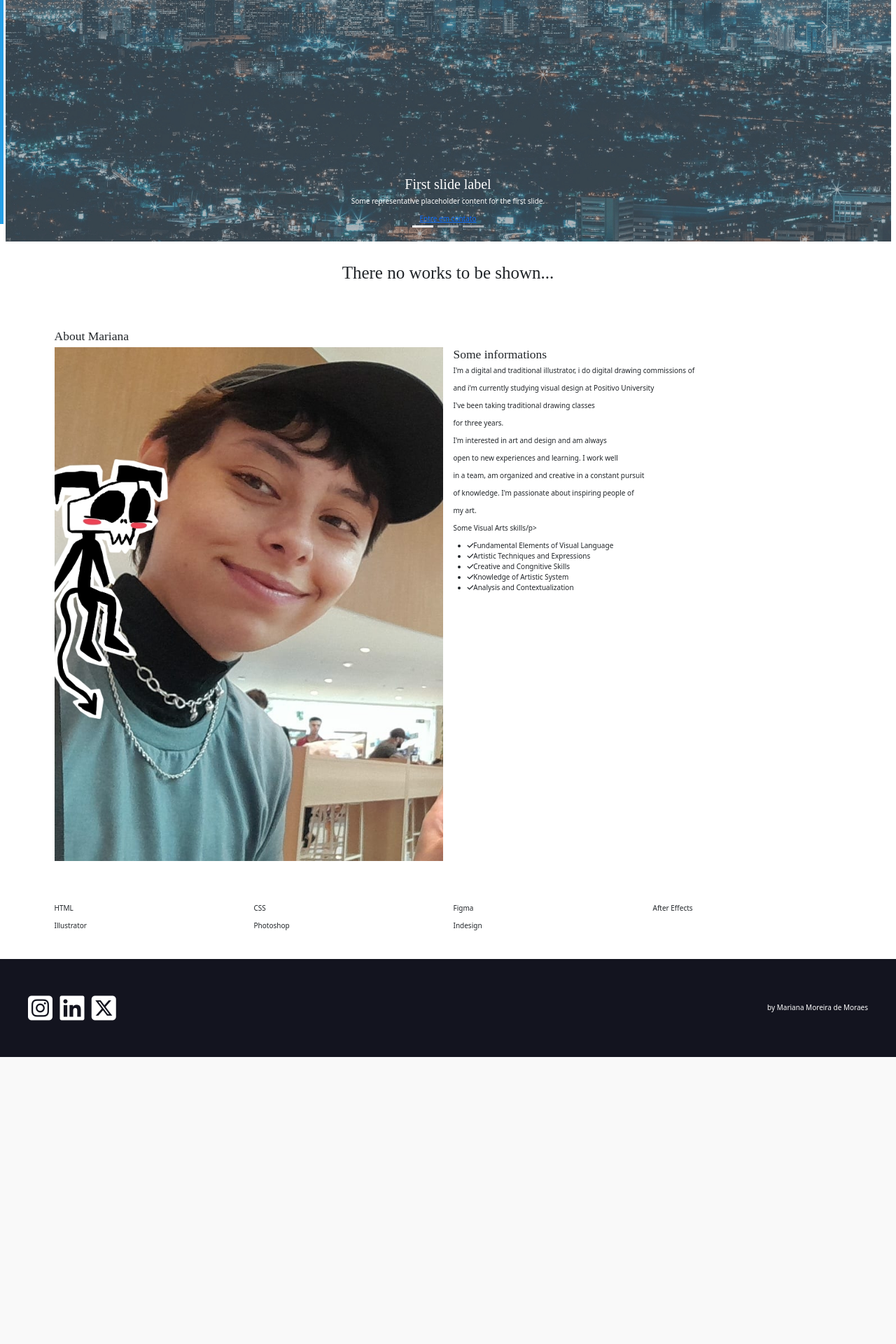
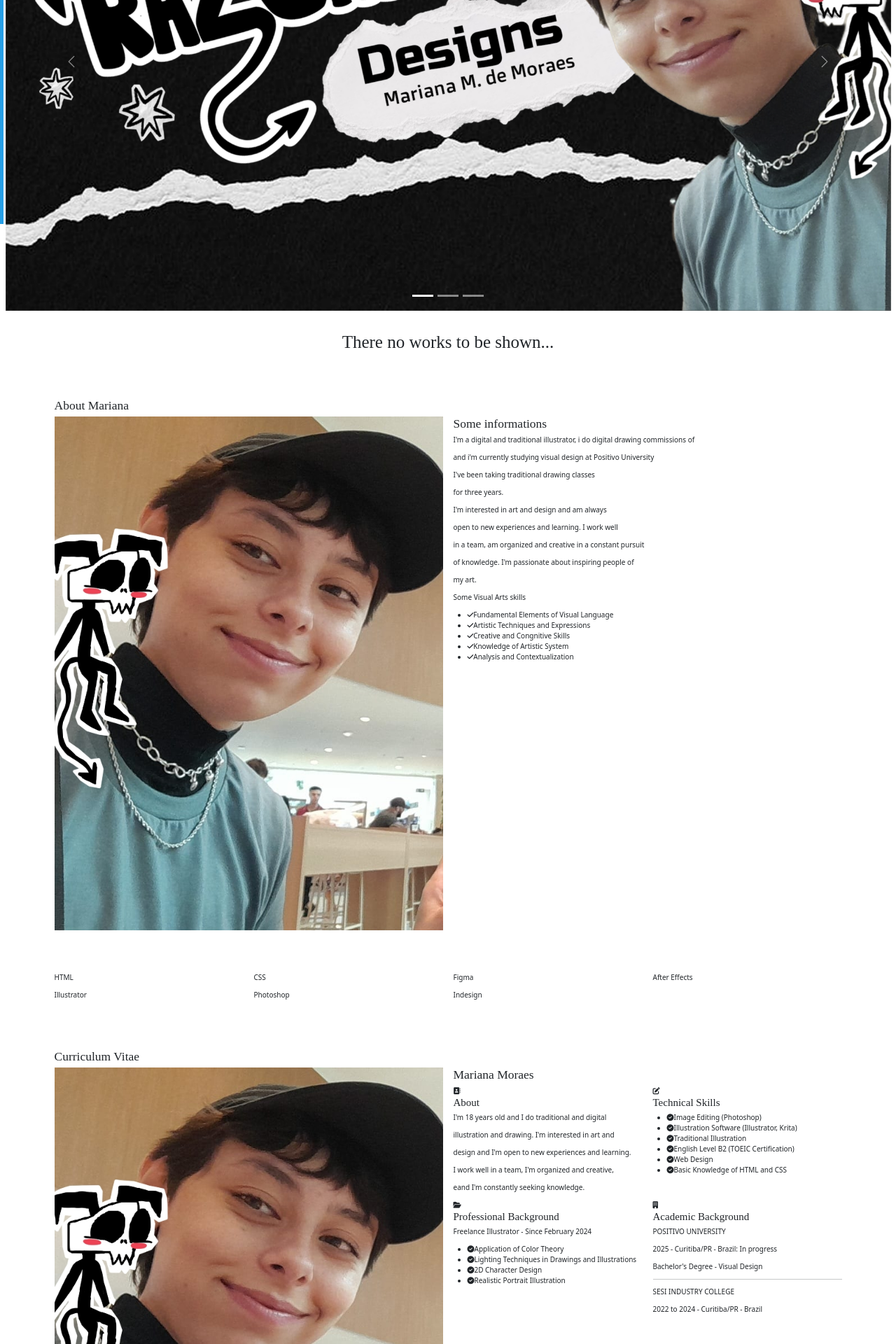
Before and after one commit to Fabio-R-Moraes/artes_portfolio, a Django app: page / in a window 1280 px wide. Shown: the part 480-2400 px from the top of the page at 70% size. Before the commit the page ends 1990 px from the top, so only its background shows below. Run offline with Django 5.2, Linux system fonts and the light colour scheme; data that the repository does not hold is empty; some libraries are stand-ins or nearby versions.

Commit message:
Ajuste no carrossel e criação das páginas de habilidades e curriculum vitae

```diff
--- a/base_templates/global/base.html
+++ b/base_templates/global/base.html
@@ -15,6 +15,7 @@
         {% include 'global/partials/pagination.html' %}
         {% include 'global/partials/about.html' %}
         {% include 'global/partials/skills.html' %}
+        {% include 'global/partials/curriculum_vitae.html' %}
     </main>
     {% include 'global/partials/footer.html' %}
     <script src="{% static 'portfolio/js/script.js' %}"></script>
--- a/base_templates/global/partials/about.html
+++ b/base_templates/global/partials/about.html
@@ -21,7 +21,7 @@
                         <p>{% translate 'in a team, am organized and creative in a constant pursuit' %}</p>
                         <p>{% translate "of knowledge. I'm passionate about inspiring people of" %}</p>
                         <p>{% translate 'my art.' %}</p>
-                        <p>{% translate 'Some Visual Arts skills' %}/p>
+                        <p>{% translate 'Some Visual Arts skills' %}</p>
                         <ul id="about-list">
                             <li><i class="fas fa-check"></i>{% translate 'Fundamental Elements of Visual Language' %}</li>
                             <li><i class="fas fa-check"></i>{% translate 'Artistic Techniques and Expressions' %}</li>
--- a/base_templates/global/partials/carousel.html
+++ b/base_templates/global/partials/carousel.html
@@ -8,27 +8,27 @@
             </div>
             <div class="carousel-inner">
                 <div class="carousel-item active" data-bs-interval="30000">
-                <img src="{% static 'portfolio/image/banner1.png' %}" class="d-block w-100" alt="...">
-                <div class="carousel-caption d-none d-md-block">
+                <img src="{% static 'portfolio/image/carrossel1.png' %}" class="d-block w-100" alt="...">
+                <!--<div class="carousel-caption d-none d-md-block">
                     <h2>First slide label</h2>
                     <p>Some representative placeholder content for the first slide.</p>
                     <a href="#" class="slide-btn">Entre em contato</a>
-                </div>
+                </div>-->
                 </div>
                 <div class="carousel-item" data-bs-interval="30000">
-                <img src="{% static 'portfolio/image/carousel-1.jpg' %}" class="d-block w-100" alt="...">
-                <div class="carousel-caption d-none d-md-block">
+                <img src="{% static 'portfolio/image/carrossel2.png' %}" class="d-block w-100" alt="...">
+                <!--<div class="carousel-caption d-none d-md-block">
                     <h2>Second slide label</h2>
                     <p>Some representative placeholder content for the second slide.</p>
-                </div>
+                </div>-->
                 </div>
                 <div class="carousel-item" data-bs-interval="30000">
-                <img src="{% static 'portfolio/image/carousel-2.jpg' %}" class="d-block w-100" alt="...">
-                <div class="carousel-caption d-none d-md-block">
+                <img src="{% static 'portfolio/image/carrossel3.png' %}" class="d-block w-100" alt="...">
+                <!--<div class="carousel-caption d-none d-md-block">
                     <h2>Third slide label</h2>
                     <p>Some representative placeholder content for the third slide.</p>
                     <a href="#" class="slide-btn">Entre em contato</a>
-                </div>
+                </div>-->
                 </div>
             </div>
             <button class="carousel-control-prev" type="button" data-bs-target="#mainSlider" data-bs-slide="prev">
--- /dev/null
+++ b/base_templates/global/partials/curriculum_vitae.html
@@ -0,0 +1,60 @@
+{% load i18n %}
+{% load static%}
+    <div id="cv_area">
+        <div class="container">
+            <div class="row">
+                <div class="col-12">
+                    <h3 class="main-title">Curriculum Vitae</h3>
+                </div>
+                <div class="col-md-6">
+                    <img src="{% static 'portfolio/image/mary-ann.jpeg' %}" alt="Mariana Moreira de Moraes" class="img-fluid">
+                </div>
+                <div class="col-md-6">
+                    <h3 class="main-title">Mariana Moraes</h3>
+                    <div class="row">
+                        <div class="col-md-6 cv-box">
+                            <i class="fa-regular fa-address-book"></i>
+                            <h4>{% translate 'About' %}</h4>
+                            <p>{% translate "I'm 18 years old and I do traditional and digital" %}</p>
+                            <p>{% translate "illustration and drawing. I'm interested in art and" %}</p>
+                            <p>{% translate "design and I'm open to new experiences and learning." %}</p>
+                            <p>{% translate "I work well in a team, I'm organized and creative," %}</p>
+                            <p>e{% translate "and I'm constantly seeking knowledge." %}</p>
+                        </div>
+                        <div class="col-md-6 cv-box">
+                            <i class="fa-regular fa-pen-to-square"></i>
+                            <h4>{% translate 'Technical Skills' %}</h4>
+                            <ul id="about-list">
+                                <li><i class="fa-regular fa-circle-check"></i>{% translate 'Image Editing (Photoshop)' %}</li>
+                                <li><i class="fa-regular fa-circle-check"></i>{% translate 'Illustration Software (Illustrator, Krita)' %}</li>
+                                <li><i class="fa-regular fa-circle-check"></i>{% translate 'Traditional Illustration' %}</li>
+                                <li><i class="fa-regular fa-circle-check"></i>{% translate 'English Level B2 (TOEIC Certification)' %}</li>
+                                <li><i class="fa-regular fa-circle-check"></i>{% translate 'Web Design' %}</li>
+                                <li><i class="fa-regular fa-circle-check"></i>{% translate 'Basic Knowledge of HTML and CSS' %}</li>
+                            </ul>
+                        </div>
+                        <div class="col-md-6 cv-box">
+                            <i class="fa-regular fa-folder-open"></i>
+                            <h4>{% translate 'Professional Background' %}</h4>
+                            <p>{% translate 'Freelance Illustrator - Since February 2024' %}</p>
+                            <ul id="about-list">
+                                <li><i class="fa-regular fa-circle-check"></i>{% translate 'Application of Color Theory' %}</li>
+                                <li><i class="fa-regular fa-circle-check"></i>{% translate 'Lighting Techniques in Drawings and Illustrations' %}</li>
+                                <li><i class="fa-regular fa-circle-check"></i>{% translate '2D Character Design' %}</li>
+                                <li><i class="fa-regular fa-circle-check"></i>{% translate 'Realistic Portrait Illustration' %}</li>
+                            </ul>
+                        </div>
+                        <div class="col-md-6 cv-box">
+                            <i class="fa-regular fa-building"></i>
+                            <h4>{% translate 'Academic Background' %}</h4>
+                            <p>{% translate 'POSITIVO UNIVERSITY' %}</p>
+                            <p>{% translate '2025 - Curitiba/PR - Brazil: In progress' %}</p>
+                            <p>{% translate "Bachelor's Degree - Visual Design" %}</p>
+                            <hr>
+                            <p>{% translate 'SESI INDUSTRY COLLEGE' %}</p>
+                            <p>{% translate '2022 to 2024 - Curitiba/PR - Brazil' %}</p>
+                        </div>
+                    </div>
+                </div>
+        </div>
+    </div>
--- a/base_templates/global/partials/skills.html
+++ b/base_templates/global/partials/skills.html
@@ -1,4 +1,3 @@
-{% load i18n %}
 {% load static%}
         <div id="skills_area">
             <div class="container">
```
Also changed, not shown: portfolio/static/portfolio/css/styles.css (+25 -0 lines), locale/pt_BR/LC_MESSAGES/django.po, portfolio/static/portfolio/image/carrossel1.png (added), portfolio/static/portfolio/image/carrossel2.png (added), portfolio/static/portfolio/image/carrossel3.png (added), 1 other file.
